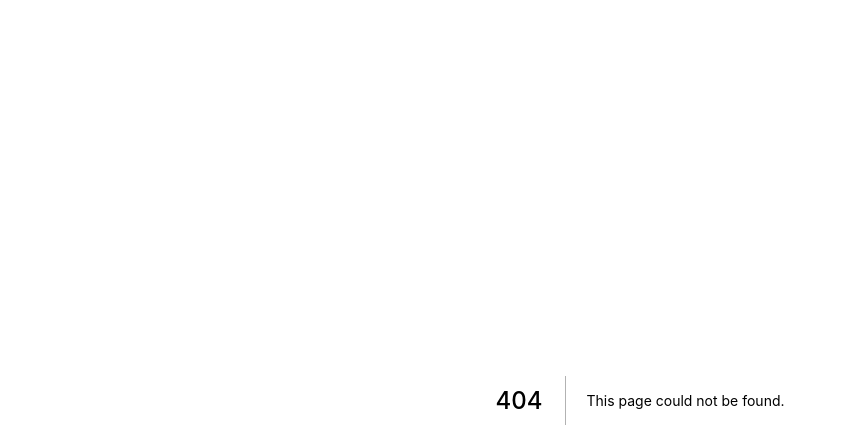
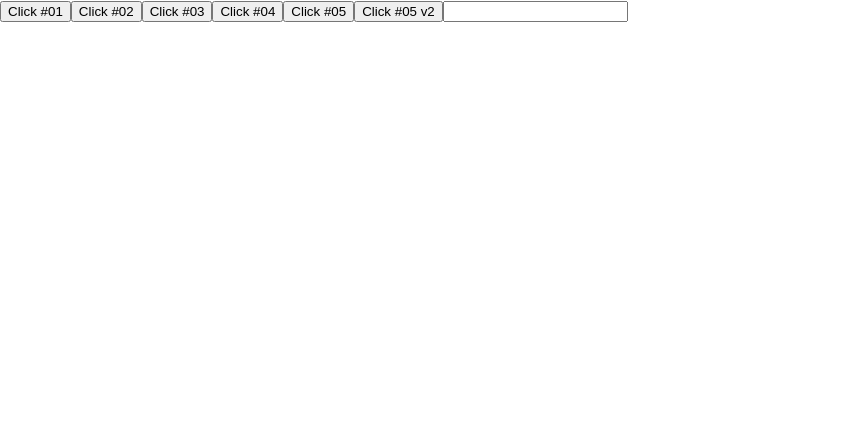
Before and after one commit to AnaMaisaUnifei/Cap_ReactNextjs_byron_cod3r, a Next.js app in the folder exercicios/: page /basicos/botao in a window 1280 px wide. Before the commit this address had no page. Shown: the top 448 px of the page, without its empty margins (0-847 px from the left). Built offline with nearby package versions, Linux system fonts and the light colour scheme.

Commit message:
Chamando Função Via Evento

```diff
--- /dev/null
+++ b/exercicios/pages/basicos/botao.jsx
@@ -0,0 +1,27 @@
+function acao1() {
+  console.log("Ação 1")
+}
+
+export default function botao() {
+  function acao2() {
+    console.log("Ação 2")
+  }
+
+  function acao5(e) {
+    console.log(e)
+  }
+
+  return (
+    <div>
+      <button onClick={acao1}>Click #01</button>
+      <button onClick={acao2}>Click #02</button>
+      <button onClick={function(){
+        console.log("Ação 3")
+      }}>Click #03</button>
+      <button onClick={() => console.log("Ação 4")}>Click #04</button>
+      <button onClick={acao5}>Click #05</button>
+      <button onClick={e => acao5(e.altKey)}>Click #05 v2</button>
+      <input type="text" onChange={e => console.log(e.target.value)}/>
+    </div>
+  )
+}
```
